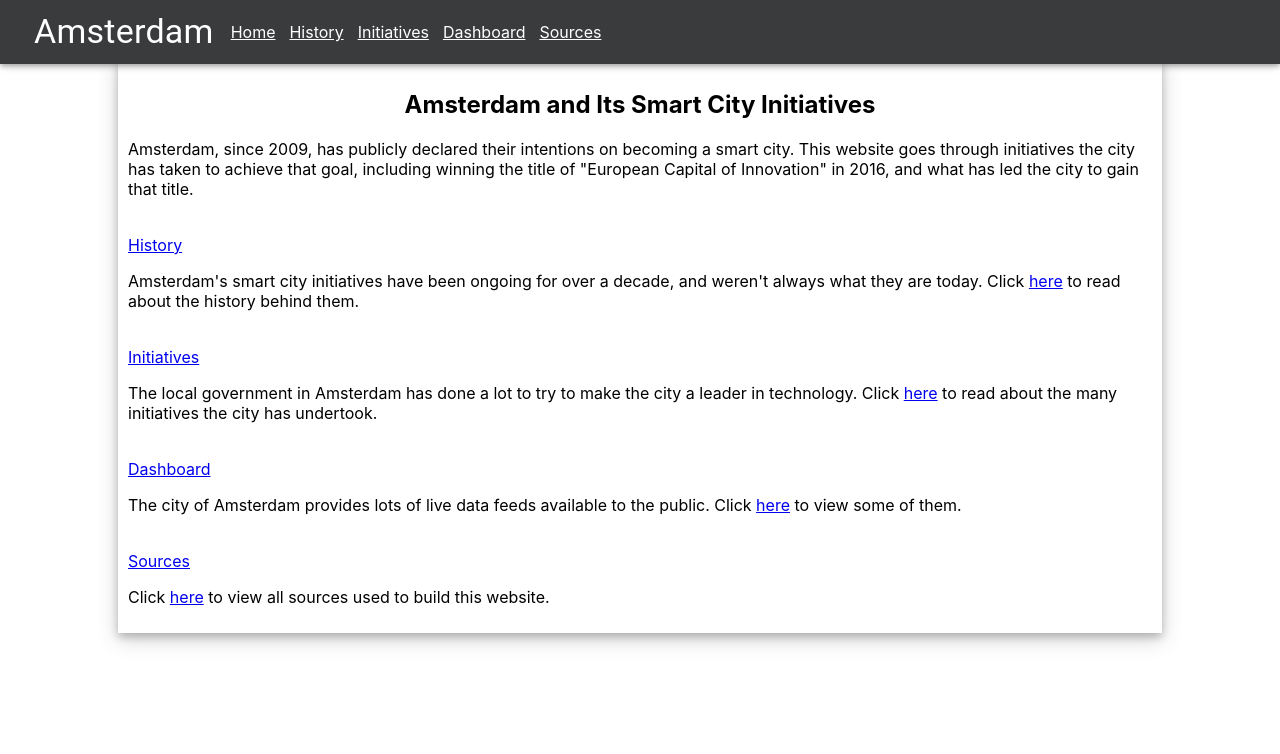
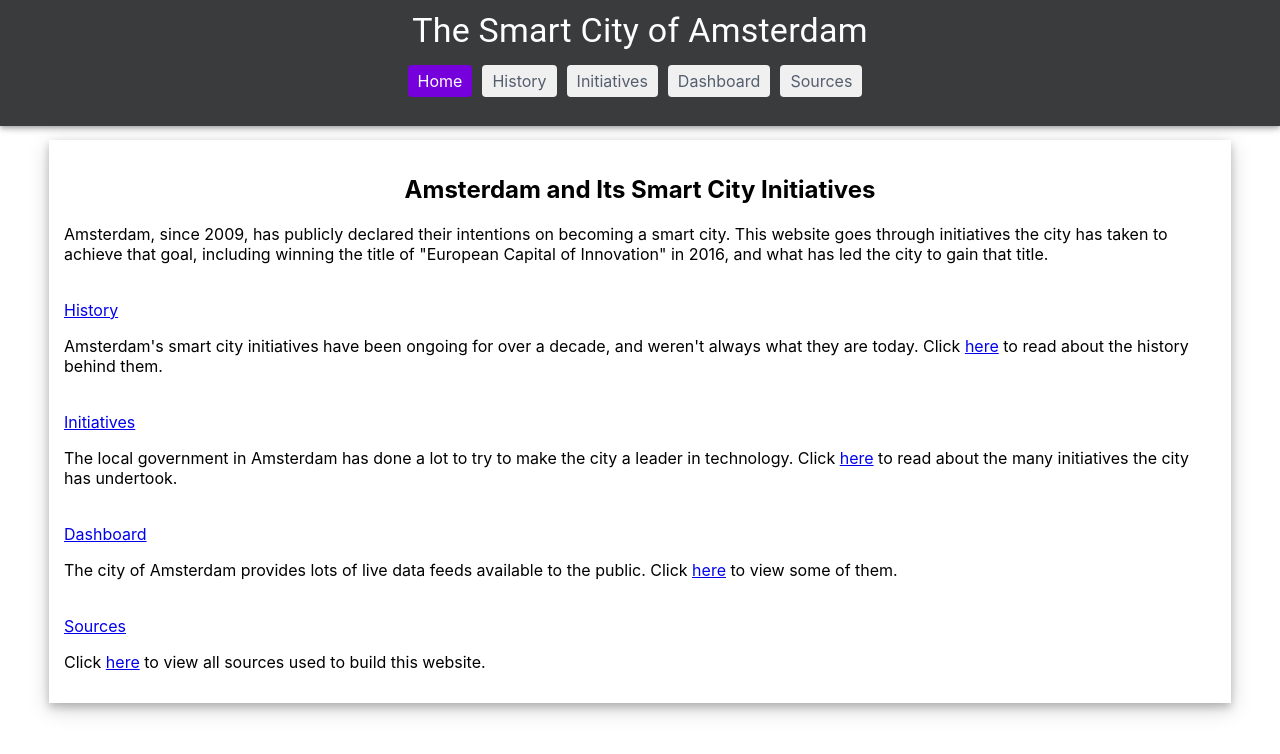
Before and after one commit to ryan-t-clark/Amsterdam-Dashboard, a React (Create React App) app: page / in a window 1280 px wide. Shown: the top 754 px of the page. Built offline with nearby package versions, Linux system fonts and the light colour scheme.

Commit message:
replaced the header

```diff
--- a/src/App.css
+++ b/src/App.css
@@ -5,8 +5,8 @@
 
 .container {
   margin: auto;
-  width: 80%;
-  padding: 10px;
+  width: 90%;
+  padding: 15px;
   box-shadow: 0 4px 8px 0 rgba(0, 0, 0, 0.2), 0 6px 20px 0 rgba(0, 0, 0, 0.19);
 }
 
@@ -18,3 +18,22 @@
   padding: 15px;
   margin: 10px;
 }
+
+.nav {
+  margin-bottom: 25px;
+}
+
+.nav a {
+  border-radius: 4px;
+  padding: 6px 10px;
+  margin-right: 10px;
+  text-decoration: none;
+}
+
+.nav a.active {
+  color: #fff;
+  background: #7600dc;
+}
+.nav a.inactive {
+  font-style: italic;
+}
--- a/src/App.js
+++ b/src/App.js
@@ -16,7 +16,7 @@ function App() {
 
       <Navbar />
 
-      <br /><br /><br />
+      <br /><br /><br /><br /><br /><br /><br />
 
       <Routes>
         <Route exact path='/' element={<Home />} />
--- a/src/components/Navbar.js
+++ b/src/components/Navbar.js
@@ -1,7 +1,7 @@
 import React from 'react';
 import '../App.css';
 
-import { Link } from 'react-router-dom';
+import { NavLink } from 'react-router-dom';
 
 import AppBar from '@mui/material/AppBar';
 import Toolbar from '@mui/material/Toolbar';
@@ -11,17 +11,50 @@ const Navbar = () => {
 
     return (
         <AppBar style={{ background: '#393b3d' }}>
-                <Toolbar>
-                    <Typography variant="h4" padding="10px">
-                        Amsterdam
-                    </Typography>
-                    <Link to="/" className="navlink">Home</Link>
-                    <Link to="/history" className="navlink">History</Link>
-                    <Link to="/initiatives" className="navlink">Initiatives</Link>
-                    <Link to="/dashboard" className="navlink">Dashboard</Link>
-                    <Link to="/sources" className="navlink">Sources</Link>
+                <Typography variant="h4" padding="10px" align="center">
+                        The Smart City of Amsterdam
+                </Typography>
+
+                <Toolbar sx={{ justifyContent: "center" }}>
+                    <div className="nav">
+                        <NavLink
+                            to="/"
+                            style={({ isActive }) => ({
+                                color: isActive ? '#fff' : '#545e6f',
+                                background: isActive ? '#7600dc' : '#f0f0f0',
+                            })}>Home
+                        </NavLink>
+                        <NavLink
+                            to="/history"
+                            style={({ isActive }) => ({
+                                color: isActive ? '#fff' : '#545e6f',
+                                background: isActive ? '#7600dc' : '#f0f0f0',
+                            })}>History
+                        </NavLink>
+                        <NavLink
+                            to="/initiatives"
+                            style={({ isActive }) => ({
+                                color: isActive ? '#fff' : '#545e6f',
+                                background: isActive ? '#7600dc' : '#f0f0f0',
+                            })}>Initiatives
+                        </NavLink>
+                        <NavLink
+                            to="/dashboard"
+                            style={({ isActive }) => ({
+                                color: isActive ? '#fff' : '#545e6f',
+                                background: isActive ? '#7600dc' : '#f0f0f0',
+                            })}>Dashboard
+                        </NavLink>
+                        <NavLink
+                            to="/sources"
+                            style={({ isActive }) => ({
+                                color: isActive ? '#fff' : '#545e6f',
+                                background: isActive ? '#7600dc' : '#f0f0f0',
+                            })}>Sources
+                        </NavLink>
+                    </div>
                 </Toolbar>
-            </AppBar>
+        </AppBar>
     )
 }
 
```
